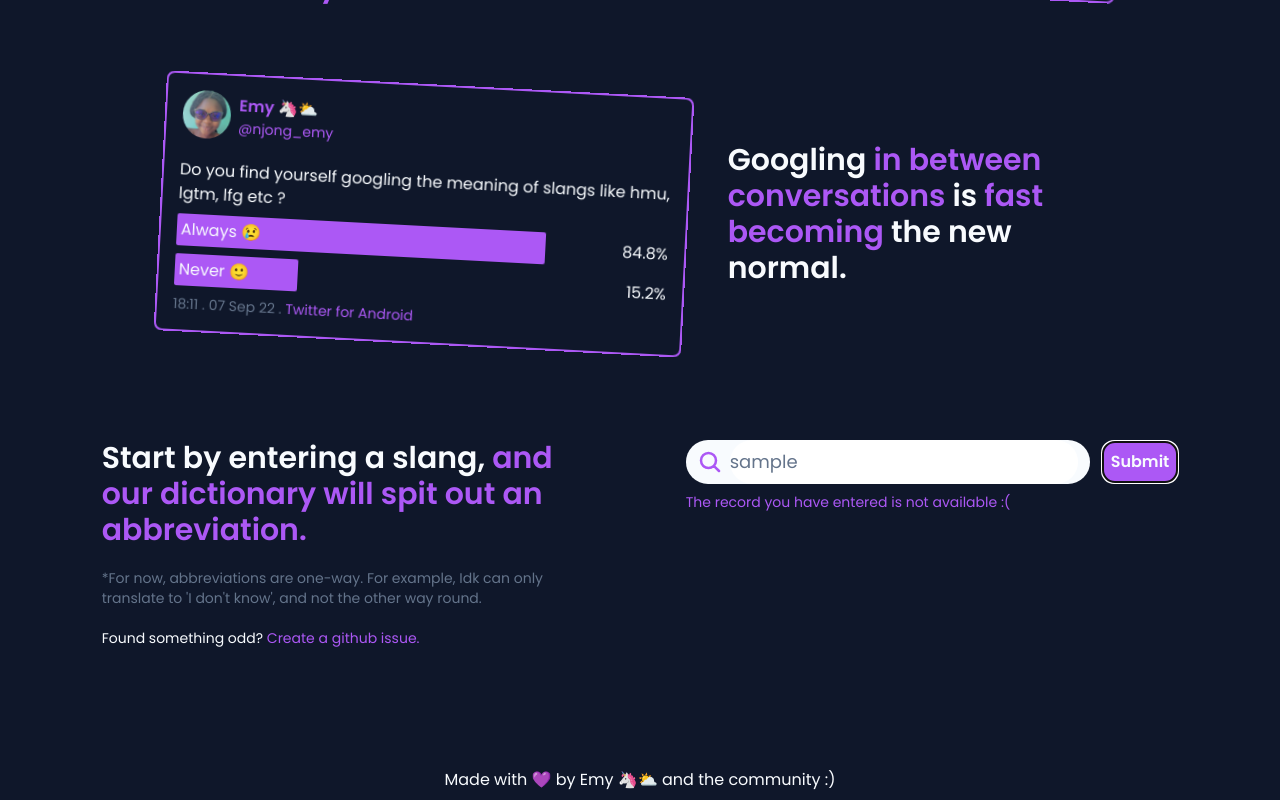
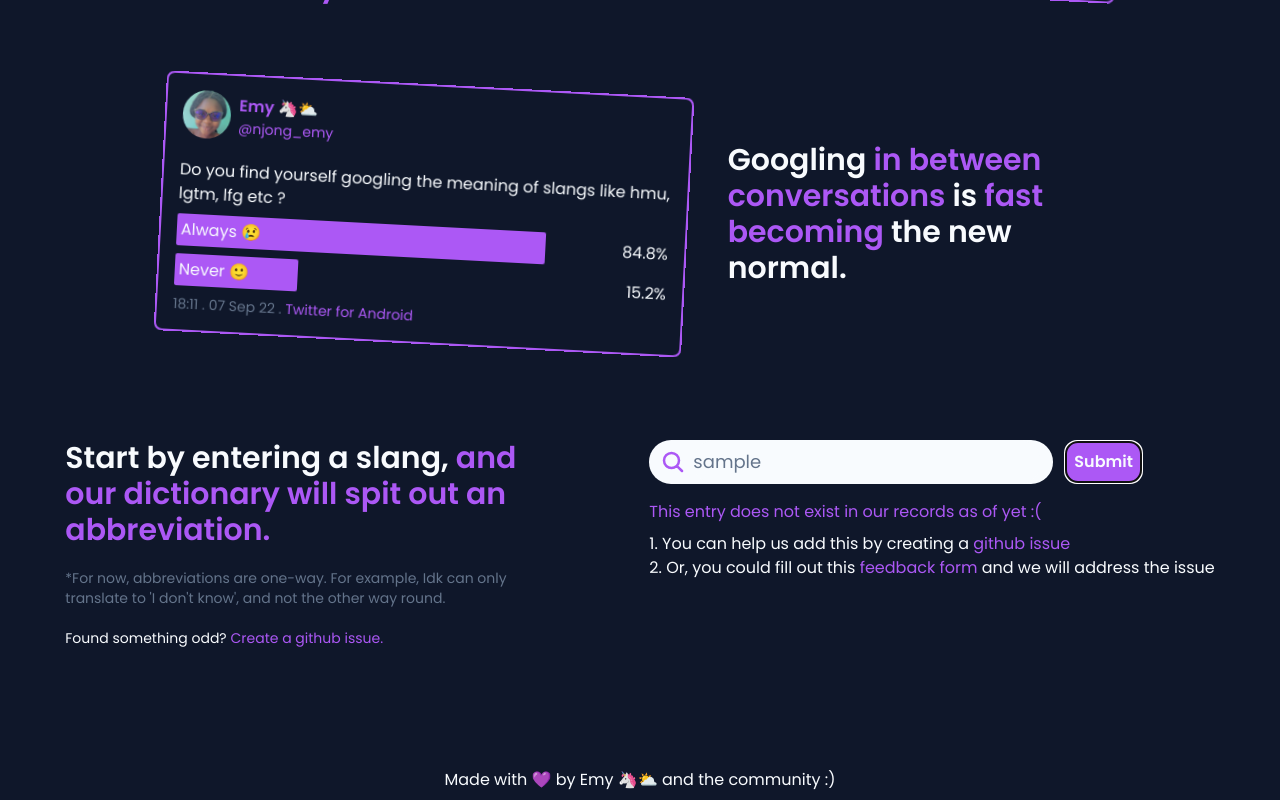
Before and after one commit to kaiserkernel/slang-app-gem-nextjs, a React (Vite) app: page / in a window 1280 px wide. Both pictures are taken after typing "Sample" into the empty fields and a click on the button "Submit". Shown: the part 803-1603 px from the top of the page. Built offline with nearby package versions, Linux system fonts and the light colour scheme.

Commit message:
fix: fixed navbar background

```diff
--- a/src/components/form.jsx
+++ b/src/components/form.jsx
@@ -1,10 +1,9 @@
 import { useState } from "react";
 const Form = () => {
-    const DEFAULT_ERROR_MESSAGE = 'Oopsie. Some error occured :('
 
     const [data, setData] = useState(null);
     const [error, setError] = useState(false);
-    const [errorMessage, setErrorMessage] = useState(DEFAULT_ERROR_MESSAGE);
+    const [errorMessage, setErrorMessage] = useState(false);
     const [userInput, setUserInput] = useState('');
 
     const fetchData = (e) => {
@@ -13,28 +12,27 @@ const Form = () => {
         fetch(`${url}`)
         .then(response => {
             if(!response.ok){
-                throw Error('Resource not found. 404.');
+                throw Error('Resource not found.');
             }
             return response.json();
         })
         .then((data) => {
             if (!(userInput in data)) {
-                setError(true);
-                setErrorMessage('The record you have entered is not available :(')
+                setErrorMessage(true);
             } else {
                 setData(data);
                 setError(false);
+                setErrorMessage(false);
             }
         })
         .catch(err => {
             console.log(err.message);
             setError(true);
-            setErrorMessage(DEFAULT_ERROR_MESSAGE);
         });
     }
 
     return(
-        <div className=" bg-dark py-12 px-14 " >
+        <div className="bg-dark py-12 px-14" >
             <section className="block justify-center pb-16 md:flex">
                 <div className='md:w-1/2 md:pr-20 md:text-left text-center'>
                     <h2 className='text-purple font-bold text-3xl'><span className="text-ash">Start by entering a slang,</span> and our dictionary will spit out an abbreviation. </h2>
@@ -50,16 +48,25 @@ const Form = () => {
                             <path strokeLinecap="round" strokeLinejoin="round" d="M21 21l-5.197-5.197m0 0A7.5 7.5 0 105.196 5.196a7.5 7.5 0 0010.607 10.607z" />
                             </svg>
 
-                            <input type="text" placeholder="Search slang full meaning..." className="flex-1 w-1/2 h-11 rounded-full ml-2 border-none outline-none text-gray text-lg" value={userInput} onChange={(e) => setUserInput(e.target.value.toLocaleLowerCase() )} />
+                            <input type="text" placeholder="Search slang full meaning..." className="flex-1 w-1/2 h-11 rounded-full ml-2 border-none outline-none text-gray text-lg bg-ash" value={userInput} onChange={(e) => setUserInput(e.target.value.toLocaleLowerCase() )} />
                         </div>
 
                         <button onClick={fetchData} className="bg-purple text-ash font-bold rounded-xl hover:scale-110 p-2 mt-2 md:mt-0">Submit</button>
 
                    </form>
 
-                    {error && <div className="text-purple text-sm mt-2">{errorMessage}</div>}
                     {data && <div className="mt-2 text-purple font-bold text-xl ml-2"><p role="region" aria-live="assertive">{data[`${userInput}`]?.definition }</p></div>}
+
                     {data && <div className="mt-2 text-purple font-bold text-xs ml-2"><p>{ data[`${userInput}`]?.alternatives }</p></div>}
+
+                    {error && <div className="text-purple text-sm mt-2">Oops. Some connection error occured.</div>}
+
+                    {errorMessage && <div className="mt-4">
+                        <p className="text-purple">This entry does not exist in our records as of yet :(</p>
+                        <p className="text-ash mt-2">1. You can help us add this by creating a <a href="https://github.com/Njong392/Abbreve" className="text-ash text-purple">github issue</a></p>
+                        <p className="text-ash">2. Or, you could fill out this <a href="https://t.co/mp86BLYBhq" className="text-purple">feedback form</a> and we will address the issue</p>
+
+                    </div>}
 
                 </div>
 
--- a/src/components/navbar.jsx
+++ b/src/components/navbar.jsx
@@ -3,7 +3,7 @@ import {Link} from 'react-scroll';
 
 const Navbar = () => {
    return (
-       <nav className='px-8'>
+       <nav className='px-8 bg-ash'>
             <div className='flex justify-between items-center p-2'>
                 <div className='logo'>
                     <img src={Logo} alt="letter a with a french accent aigu over it" className='h-12 w-12 md:w-14 md:h-14 animate-[breeze_1s_alternate-reverse_infinite]'/>
```
